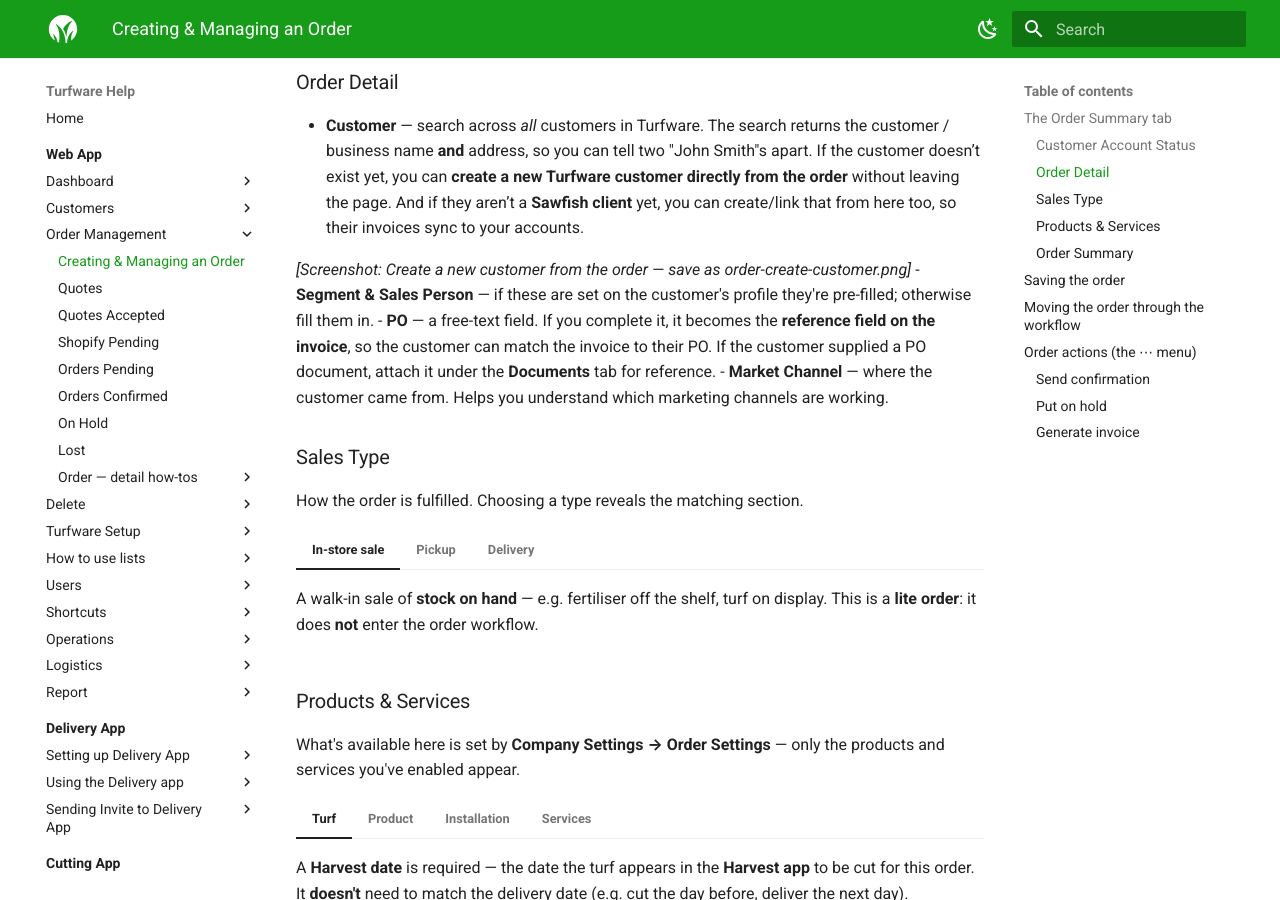
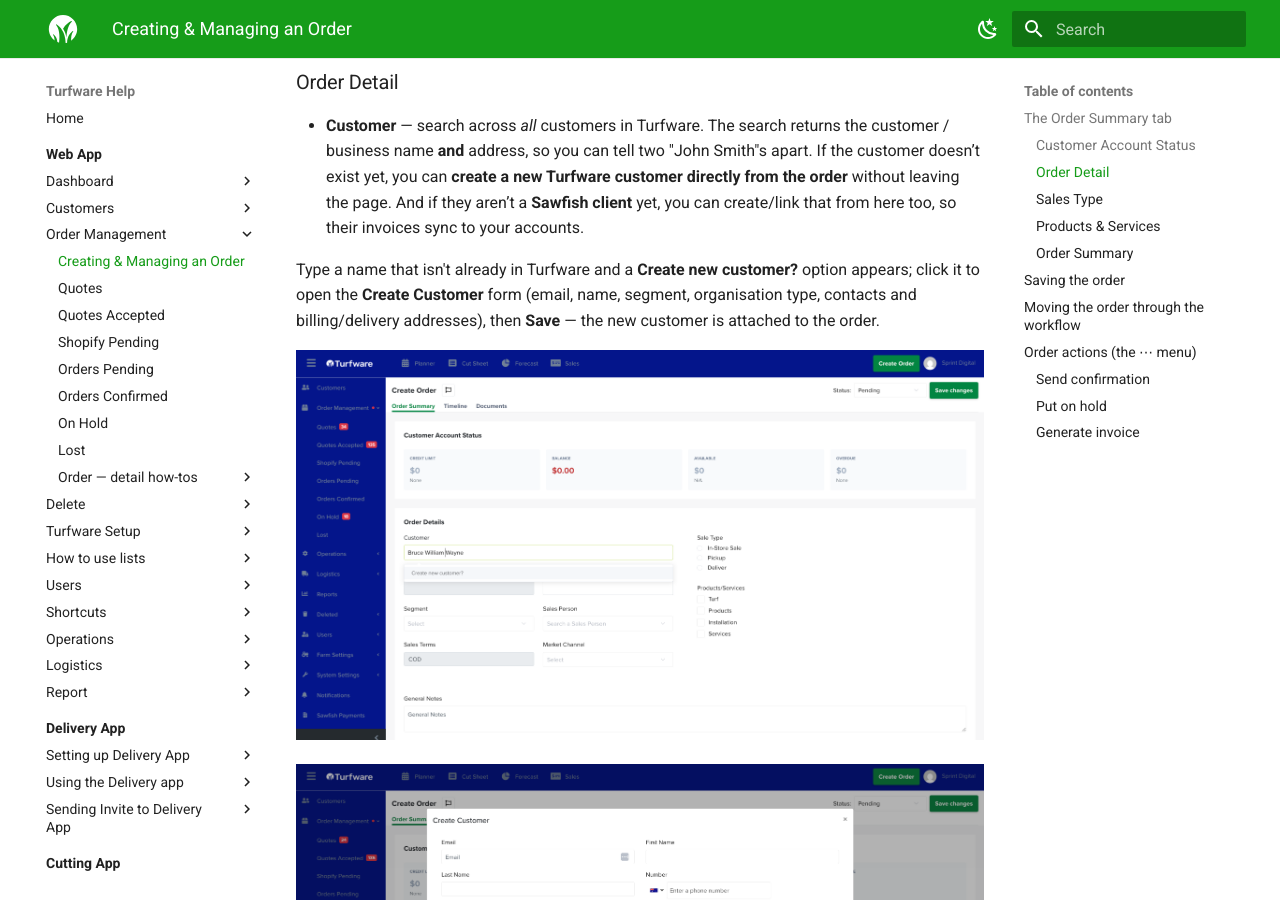
Before and after one commit to tobyh82/turfware-guides, an MkDocs documentation site: the page built from docs/web-app/order-management/creating-and-managing-an-order.md, in a window 1280 px wide and 900 px high, scrolled down 684 px. Built offline with MkDocs 1.6.1 and Material for MkDocs 9.7.7, drawn with Linux system fonts in a browser that asks for light colours; some of the changed text lies outside the part shown.

Commit message:
Order Mgmt + Customers: place final screenshots (create-customer 1-2, invoicing tab, orders/quotes/customer lists); drop unneeded Quotes Accepted + Shopify Pending shots
Co-Authored-By: Claude Opus 4.8 <noreply@anthropic.com>

```diff
--- a/docs/web-app/order-management/creating-and-managing-an-order.md
+++ b/docs/web-app/order-management/creating-and-managing-an-order.md
@@ -20,7 +20,11 @@ Shows the customer's current **account status against their credit limit** and t
 
 - **Customer** — search across *all* customers in Turfware. The search returns the customer / business name **and** address, so you can tell two "John Smith"s apart. If the customer doesn’t exist yet, you can **create a new Turfware customer directly from the order** without leaving the page. And if they aren’t a **Sawfish client** yet, you can create/link that from here too, so their invoices sync to your accounts.
 
-  *[Screenshot: Create a new customer from the order — save as order-create-customer.png]*
+  Type a name that isn't already in Turfware and a **Create new customer?** option appears; click it to open the **Create Customer** form (email, name, segment, organisation type, contacts and billing/delivery addresses), then **Save** — the new customer is attached to the order.
+
+  ![Typing a new name reveals the “Create new customer?” prompt](../../assets/order-create-customer-1.png)
+
+  ![The Create Customer form opened from the order](../../assets/order-create-customer-2.png)
 - **Segment & Sales Person** — if these are set on the customer's profile they're pre-filled; otherwise fill them in.
 - **PO** — a free-text field. If you complete it, it becomes the **reference field on the invoice**, so the customer can match the invoice to their PO. If the customer supplied a PO document, attach it under the **Documents** tab for reference.
 - **Market Channel** — where the customer came from. Helps you understand which marketing channels are working.
@@ -132,7 +136,7 @@ Generate and send the customer's invoice. There are **three decisions**:
 
 ![Generate invoice — invoice date, due date, and Draft / Approve Only / Approve & Send](../../assets/order-generate-invoice.png)
 
-*[Screenshot: Invoicing tab — Approve and Send]*
+![Invoicing tab — Sawfish status, invoice status, amounts, and Resend / View / Print](../../assets/order-invoicing-tab.png)
 
 !!! tip "Where invoices live"
     Every invoice for an order is listed on its **Invoicing** tab — showing invoice number, Sawfish status, invoice status, amount paid and amount due — with **Approve and Send / Approve Only / View / Print** actions.
```
Also changed, not shown: docs/web-app/customers/index.md (+1 -1 lines), docs/web-app/order-management/index.md (+1 -1 lines), docs/web-app/order-management/quotes-accepted.md (+0 -2 lines), docs/web-app/order-management/quotes.md (+1 -1 lines), docs/web-app/order-management/shopify-pending.md (+0 -2 lines), docs/assets/customer-list.png (added), docs/assets/om-orders-list.png (added), docs/assets/om-quotes-list.png (added), docs/assets/order-create-customer-1.png (added), docs/assets/order-create-customer-2.png (added), docs/assets/order-invoicing-tab.png (added).
